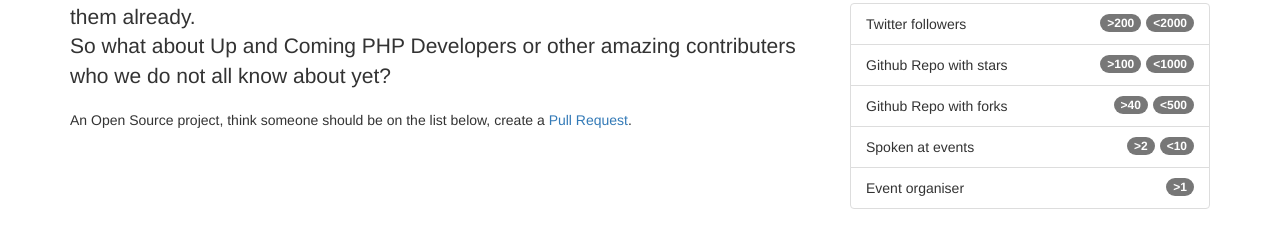
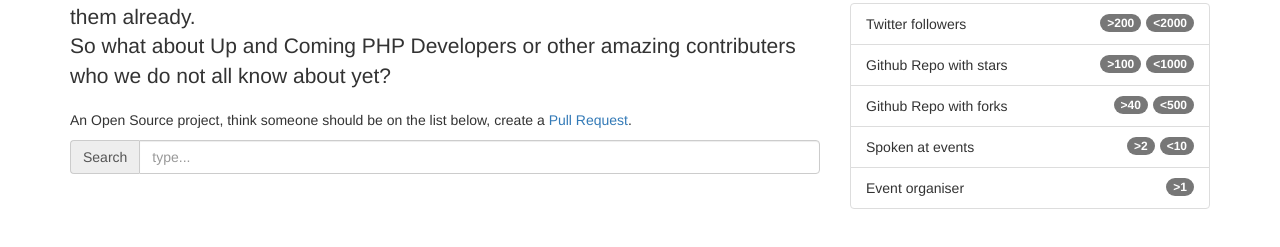
Before and after one commit to eddiejaoude/upandcomingphpdevs, a plain HTML site: page index.html in a window 1280 px wide. Shown: the part 97-344 px from the top of the page. Drawn offline with nearby package versions, Linux system fonts and the light colour scheme; a script that the page names is missing.

Commit message:
Search filtering added

```diff
--- a/index.html
+++ b/index.html
@@ -37,6 +37,11 @@
             So what about Up and Coming PHP Developers or other amazing contributers who we do not all know about yet?
           </p>
           <p>An Open Source project, think someone should be on the list below, create a <a href="https://github.com/eddiejaoude/upandcomingphpdevs">Pull Request</a>.</p>
+
+          <div class="input-group">
+            <div class="input-group-addon">Search</div>
+            <input ng-model="query" type="text" class="form-control" placeholder="type...">
+          </div>
         </div>
 
         <div class="col-md-4">
@@ -74,7 +79,7 @@
     <div class="row">
       <div class="col-md-12">
         <ul class="list-group">
-          <li class="list-group-item" ng-repeat="person in people">
+          <li class="list-group-item" ng-repeat="person in people | filter:query">
             <div class="row">
               <div class="col-md-1">
                 <img ng-src="{{ person.image }}" alt="{{person.name  }}" class="img-thumbnail">
```
